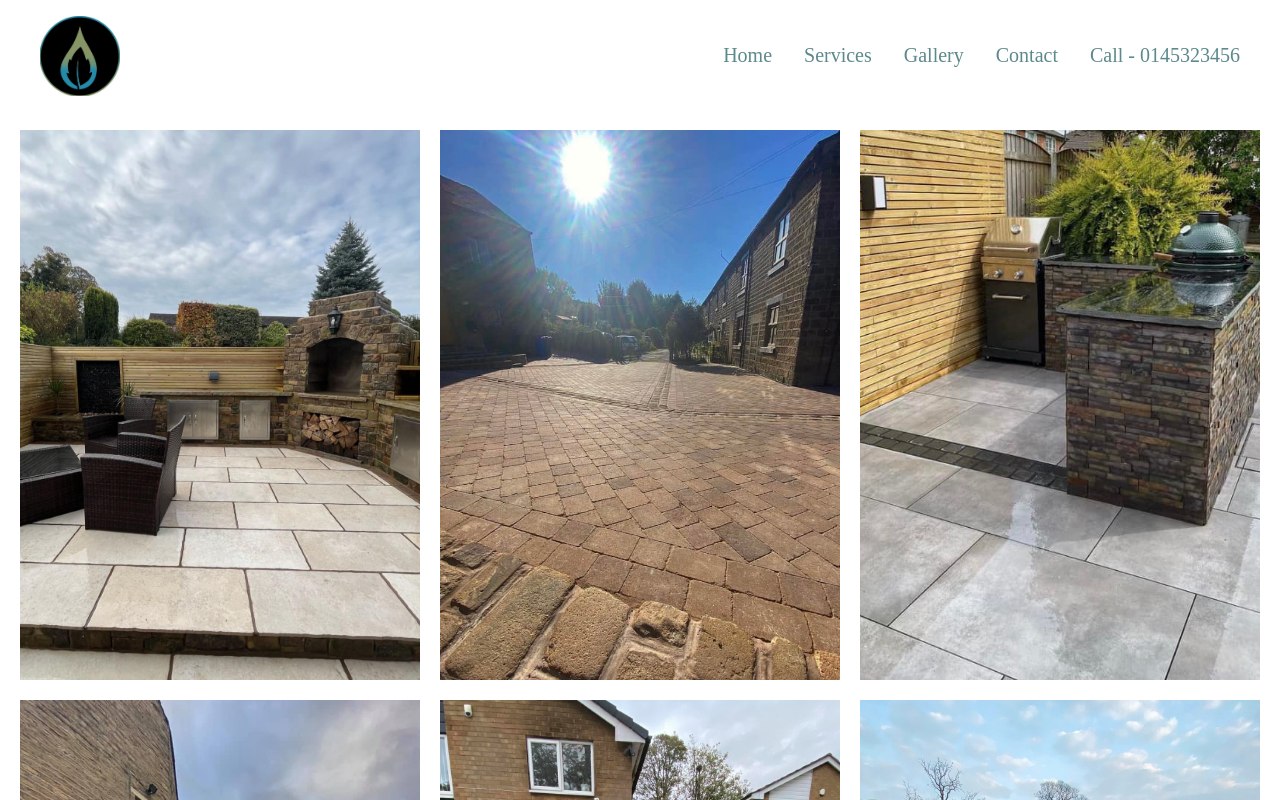
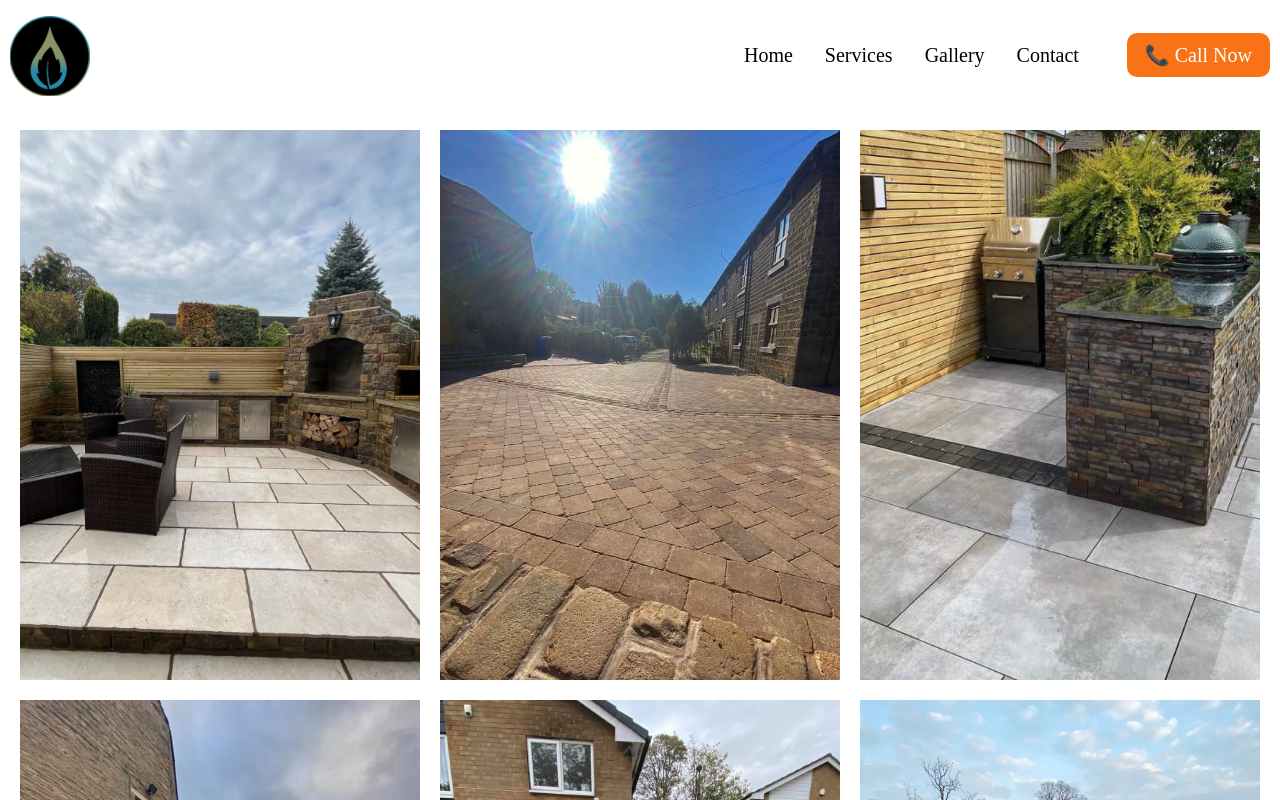
Before and after one commit to Gibson779/Multiscapes, a React (Vite) app: page /gallery in a window 1280 px wide. Shown: the top 800 px of the page. Built offline with nearby package versions, Linux system fonts and the light colour scheme.

Commit message:
NewCommit

```diff
--- a/src/App.css
+++ b/src/App.css
@@ -8,36 +8,116 @@ html, body {
 ========================== */
 .navbar {
   background: rgb(255, 255, 255);
-  top: 0;
-  left: 0;
   width: 100%;
-  z-index: 1000;
+   z-index: 1000;
+
+
 }
 
 .navbar__container {
-  max-width: 1200px;
+  max-width: 1400px;
+   z-index: 1001;
   height: 110px;
   margin: 0 auto;
-  padding: 0 20px;
+  padding: 0 10px;
   display: flex;
   align-items: center;
   justify-content: space-between;
 
-
 }
 
-.navbar-medium {
-  height: 200px;
+.navbar__menu  {
+  display: flex;
+  align-items: center;
+  height: 48px;
+}
+
+.nav-call-btn {
+  margin-left: 1rem;
+  display: inline-flex;
+  align-items: center;
+  text-decoration: none;
+  border-radius: 10px;
+  padding: 0.5rem 1rem;
+  color: white;
+}
+
+.navbar__menu .nav-call-btn {
+  color: white;
+}
+
+.navbar__menu .nav-call-btn:hover{
+  color: white;
+}
+
+/* ==========================
+   MENU (DESKTOP)
+========================== */
+
+.navbar__menu {
+  display: flex;
+  gap: 2rem;
+  font-size: 20px;
+   align-items: center;
+}
+
+.navbar__menu a {
+  text-decoration: none;
+  color: #000000;
+  font-weight: 500;
+  transition: color 0.2s ease;
+}
+
+.navbar__menu a:hover {
+  color: black
 }
 
 
-.navbar-small {
-  height: 100px;
+/* ==========================
+   HAMBURGER
+========================== */
+
+.navbar__hamburger {
+  display: none;
+  flex-direction: column;
+  gap: 5px;
+  background: none;
+  border: none;
+  cursor: pointer;
+   z-index: 1002;
 }
 
-.call_nav{
+.navbar__hamburger span {
+  width: 25px;
+  height: 3px;
+  background: #374151;
+  transition: all 0.3s ease;
+}
 
+/* ==========================
+   HAMBURGER ANIMATION
+========================== */
+
+.navbar__hamburger.open span:nth-child(1) {
+  transform: rotate(45deg) translate(5px, 5px);
 }
+
+.navbar__hamburger.open span:nth-child(2) {
+  opacity: 0;
+}
+
+.navbar__hamburger.open span:nth-child(3) {
+  transform: rotate(-45deg) translate(6px, -6px);
+}
+
+
+.footer__line{
+  border: none;
+  border-top: 1px solid #ccc;
+  width: 80%;
+  margin: 20px auto;
+}
+
 
 /* ==========================
    Hero
@@ -45,6 +125,8 @@ html, body {
 .hero_title{
   font-size: 100px;
   margin: 20px;
+  font-family: 'Poppins', sans-serif;
+  font-weight: 500;
 }
 
 
@@ -100,7 +182,7 @@ html, body {
 
 .hero__subtitle {
   max-width: 650px;
-  margin: 25px auto;
+  margin: 25px 20px;
   font-size: 1.2rem;
   line-height: 1.6;
 }
@@ -159,12 +241,6 @@ html, body {
 }
 
 
-
-
-.hero video {
-  display: block;
-}
-
 .swiper {
   width: 100%;
   height: 100%;
@@ -185,7 +261,31 @@ html, body {
 }
 
 
+/* ----------------------------------
+   BASE GALLERY GRID
+---------------------------------- */
+.gallery {
+  display: grid;
+  grid-template-columns: repeat(auto-fill, minmax(400px, 1fr));
+  gap: 20px;
+  padding-left: 20px;
+  padding-right: 20px;
+  margin-top: 20px;
 
+}
+
+.gallery-img {
+  width: 100%;
+  max-width: 100%;
+  height: 550px;
+  object-fit: cover;
+  cursor: pointer;
+  transition: transform 0.2s;
+}
+
+.gallery-img:hover {
+  transform: scale(1.05);
+}
 
 
 /* ========================
@@ -213,110 +313,13 @@ html, body {
 }
 
 .navbar__logo img {
+
   padding-top: 2px;
   height:  80px;
   width: 80px;
 
 }
 
-
-/* ==========================
-   MENU (DESKTOP)
-========================== */
-
-.navbar__menu {
-  display: flex;
-  gap: 2rem;
-  font-size: 20px;
-}
-
-.navbar__menu a {
-  text-decoration: none;
-  color: #5c898b;
-  font-weight: 500;
-  transition: color 0.2s ease;
-}
-
-.navbar__menu a:hover {
-  color: black
-}
-
-.navbar__menu.open{
-   position: fixed;
-  top: 0;
-  left: 0;
-  width: 100%;
-}
-
-/* ==========================
-   HAMBURGER
-========================== */
-
-.navbar__hamburger {
-  display: none;
-  flex-direction: column;
-  gap: 5px;
-  background: none;
-  border: none;
-  cursor: pointer;
-}
-
-.navbar__hamburger span {
-  width: 25px;
-  height: 3px;
-  background: #374151;
-  transition: all 0.3s ease;
-}
-
-/* ==========================
-   HAMBURGER ANIMATION
-========================== */
-
-.navbar__hamburger.open span:nth-child(1) {
-  transform: rotate(45deg) translate(5px, 5px);
-}
-
-.navbar__hamburger.open span:nth-child(2) {
-  opacity: 0;
-}
-
-.navbar__hamburger.open span:nth-child(3) {
-  transform: rotate(-45deg) translate(6px, -6px);
-}
-
-
-.footer__line{
-  border: none;
-  border-top: 1px solid #ccc;
-  width: 80%;
-  margin: 20px auto;
-}
-
-/* ----------------------------------
-   BASE GALLERY GRID
----------------------------------- */
-.gallery {
-  display: grid;
-  grid-template-columns: repeat(auto-fill, minmax(400px, 1fr));
-  gap: 20px;
-  padding-left: 20px;
-  padding-right: 20px;
-  margin-top: 20px;
-
-}
-
-.gallery-img {
-  width: 100%;
-  max-width: 100%;
-  height: 550px;
-  object-fit: cover;
-  cursor: pointer;
-  transition: transform 0.2s;
-}
-
-.gallery-img:hover {
-  transform: scale(1.05);
-}
 
 /* ----------------------------------
    LIGHTBOX
@@ -364,7 +367,6 @@ html, body {
 /* ==========================
    Home / About Section
 ========================== */
-
 
 .about {
   padding: 50px 20px;
@@ -715,7 +717,9 @@ padding: 0 20px 30px 20px;
 @media (max-width: 768px) {
   .navbar__menu {
     position: absolute;
-    right: 0;
+    left: 0;
+    top: -200px;
+    display: flex;
     width: 100%;
     background: rgb(255, 255, 255);
     flex-direction: column;
@@ -724,14 +728,21 @@ padding: 0 20px 30px 20px;
     padding: 2rem 0;
     transform: translateY(-120%);
     transition: transform 0.3s ease;
+    z-index: 1000;
+
+
   }
   .navbar__menu a{
-    color: #000000;
+    color: white;
 
   }
 
   .navbar__menu.open {
     transform: translateY(0);
+    top: 0px;
+
+    background-color: rgba(0, 0, 0, 0.432);
+    min-height: calc(100vh - 30px);
   }
 
   .navbar__hamburger {
--- a/src/component/Navbar.jsx
+++ b/src/component/Navbar.jsx
@@ -11,35 +11,47 @@ export default function Navbar({height, showHomeImage}) {
   return (
 
     <>
-
-    <div className={`navbar `}>
-
-
+<div className="navbar">
   <div className="navbar__container">
 
-        {/* Logo / Brand */}
+    {/* Logo */}
     <Link to="/" className="navbar__logo" onClick={closeMenu}>
-          <img  src="/images/logoNew.jpg" alt="" />
+      <img src="/images/logoNew.jpg" alt="Company logo" />
     </Link>
-        <h1 className="heading"></h1>
 
+    {/* Navigation */}
+    <nav className={`navbar__menu ${menuOpen ? "open" : ""}`}>
+      <Link to="/" onClick={closeMenu}>
+        Home
+      </Link>
 
+      <Link to="/services" onClick={closeMenu}>
+        Services
+      </Link>
 
-        {/* Navigation Links */}
-        <nav className={`navbar__menu ${menuOpen ? "open" : ""}`}>
-          <Link to="/" onClick={closeMenu}>Home</Link>
-          <Link to="/services" onClick={closeMenu}>Services</Link>
-           <Link to="/gallery" onClick={closeMenu}>Gallery</Link>
-             <Link to="/contact" onClick={closeMenu}>Contact</Link>
-              <a className="call_nav" href="tel:030438303" onClick={closeMenu}>Call - 0145323456</a>
+      <Link to="/gallery" onClick={closeMenu}>
+        Gallery
+      </Link>
+
+      <Link to="/contact" onClick={closeMenu}>
+        Contact
+      </Link>
+
+      <a
+        href="tel:030438303"
+        className="btn-primary nav-call-btn"
+        onClick={closeMenu}
+      >
+        📞 Call Now
+      </a>
     </nav>
-
 
     {/* Hamburger */}
     <button
       className={`navbar__hamburger ${menuOpen ? "open" : ""}`}
       onClick={toggleMenu}
       aria-label="Toggle navigation"
+      aria-expanded={menuOpen}
     >
       <span></span>
       <span></span>
--- a/src/route/Home.jsx
+++ b/src/route/Home.jsx
@@ -65,16 +65,20 @@ export default function Home(){
              </div>
                </section>
 
-              <div className="button-container">
-                <div className="link">
-                <Link to="/contact">
-              <button className="contact_btn">Contact US</button>
-              </Link>
+              <div className="cta-buttons">
 
-                <a href="tel:030438303">
-               <button className="call_btn">Call (num)</button>
-                </a>
-               </div>
+    <Link to="/contact" className="btn-primary">
+      Contact Us
+    </Link>
+
+                <a href="tel:030438303" className="btn-secondary">
+                    Call (num)
+                  </a>
+
+
+
+                </div>
+
                   <a
                     href="https://wa.me/447123456789"
                     className="whatsapp-float"
@@ -82,11 +86,12 @@ export default function Home(){
                     rel="noopener noreferrer"
 
                   >
+
                     <FaWhatsapp />
                     <span>How Can We Help?</span>
                   </a>
 
-               </div>
+
 
            </>
     )
```
Lines whose indentation alone changed are shown as unchanged.
